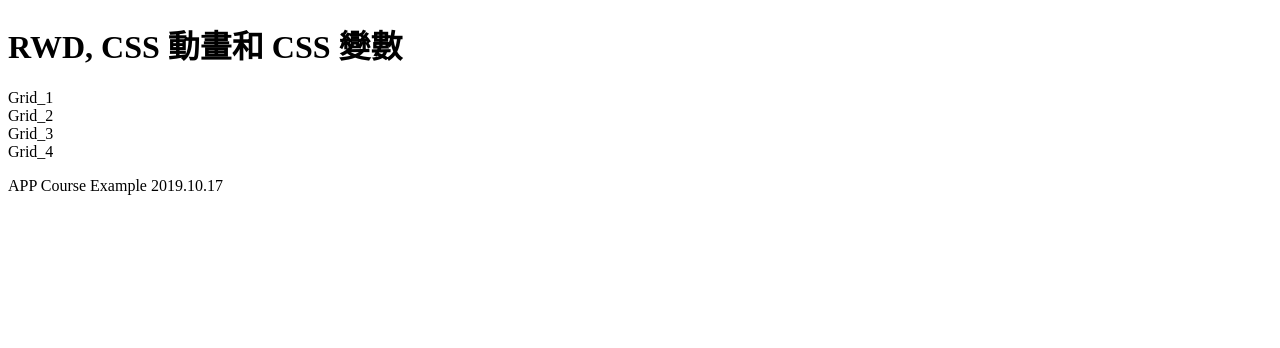
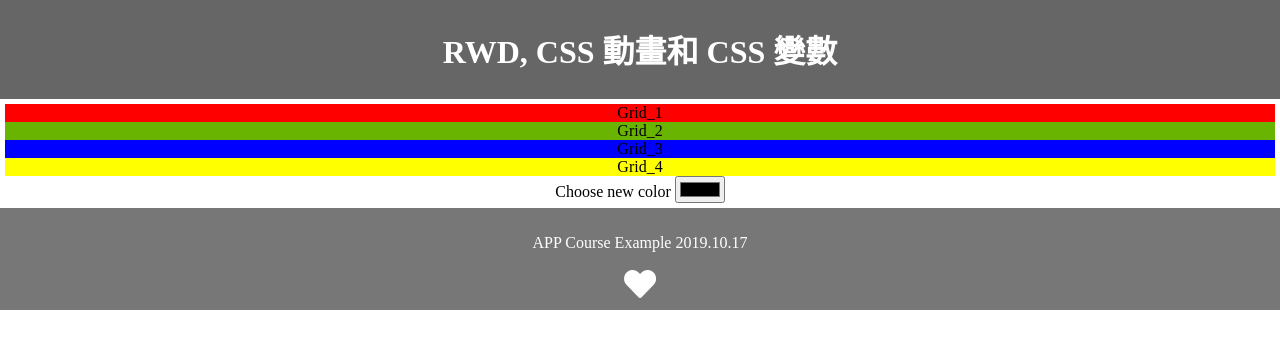
Before and after one commit to RROOoyYy/appcase0, a plain HTML site: page appcase0_myself/index.html in a window 1280 px wide. Drawn offline with Linux system fonts and the light colour scheme.

Commit message:
add index.dcss

```diff
--- /dev/null
+++ b/appcase0_myself/basic.css
@@ -0,0 +1,76 @@
+:root {
+	--back_color: red; /* Default value */
+	--heartbeat: 0s; /* Default value */
+}
+
+body {
+	margin: 0;
+	text-align: center;
+}
+
+/* Style the header */
+header {
+    background-color: #666;
+    padding: 5px;
+    text-align: center;
+    color: white;
+}
+
+section {
+	padding: 5px;
+}
+
+/* Style the footer */
+footer {
+    background-color: #777;
+    padding: 10px;
+    text-align: center;
+    color: white;
+}
+
+div.grid1 {
+	background-color: var(--back_color);
+	animation-name: ani_grid1;
+    animation-duration: 4s;
+}
+
+div.grid2 {
+	background-color: green;
+	animation-name: ani_grid2;
+	animation-duration: 4s;
+	animation-iteration-count: infinite;
+}
+
+div.grid3 {
+	background-color: blue;
+}
+
+div.grid4 {
+	background-color: yellow;
+}
+
+/* CSS transform standard syntax */
+@keyframes ani_grid1 {
+    from {transform: rotate(0deg);}
+    to {transform: rotate(360deg);}
+}
+
+@keyframes ani_grid2 {
+	0% {background-color: black;}
+	20% {background-color: green;}
+	40% {background-color: yellow;}
+	60% {background-color: red;}
+	80% {background-color: blue;}
+	100% {background-color: green;}
+}
+
+.fas {
+	animation-name: heartbeat;
+    animation-duration: var(--heartbeat);
+	animation-iteration-count: infinite;
+}
+
+@keyframes heartbeat {
+	from {transform: scale(1,1); color: white;}
+	to {transform: scale(1.2,1.2); color: red;}
+}
--- /dev/null
+++ b/appcase0_myself/control.js
@@ -0,0 +1,25 @@
+function getColor() {
+	var newColor = document.getElementById("myColor").value;
+	document.documentElement.style.setProperty("--back_color",newColor)
+}
+
+function beat() {
+    if(typeof(Storage) !== "undefined") {
+        if (sessionStorage.clickcount) {
+			var count = Number(sessionStorage.clickcount);
+			if (count > 9) {
+				count = 1;
+			} else {
+				count = count + 1;
+			}
+        } else {
+        	count = 1;
+        }
+        sessionStorage.clickcount = count;
+		var beatRate = (1/count).toString() + "s";
+		document.documentElement.style.setProperty("--heartbeat",beatRate);
+        document.getElementById("heart").innerHTML = sessionStorage.clickcount;
+    } else {
+        document.getElementById("heart").innerHTML = "Sorry, your browser does not support web storage...";
+    }
+}
--- a/appcase0_myself/index.html
+++ b/appcase0_myself/index.html
@@ -4,6 +4,15 @@
 <title>CSS RWD</title>
 <meta charset="utf-8">
 <meta name="viewport" content="width=device-width, initial-scale=1">
+<link rel="stylesheet" href="basic.css">
+<link rel="stylesheet" media="(max-width: 420px)" href="a.css">
+<link rel="stylesheet" media="(min-width: 421px) and (max-width: 840px)" href="b.css">
+<link rel="stylesheet" media="(min-width: 841px) and (max-width: 1000px)" href="c.css">
+<link rel="stylesheet" media="(min-width: 841px) href="d.css">
+<script src="control.js"></script>
+
+<!-- fontawesome -->
+<link rel="stylesheet" href="https://use.fontawesome.com/releases/v5.5.0/css/all.css" integrity="sha384-B4dIYHKNBt8Bc12p+WXckhzcICo0wtJAoU8YZTY5qE0Id1GSseTk6S+L3BlXeVIU" crossorigin="anonymous">
 </head>
 
 <body>
@@ -18,10 +27,13 @@
 		<div class="grid grid3">Grid_3</div>
 		<div class="grid grid4">Grid_4</div>
 	</div>
+	<label>Choose new color</label>
+	<input type="color" id="myColor" onchange="getColor();"/>
 </section>
 
 <footer>
   <p>APP Course Example 2019.10.17</p>
+  <i class="fas fa-heart fa-2x" onclick="javascript:beat();" id="heart"></i>
 </footer>
 
 </body>
```
